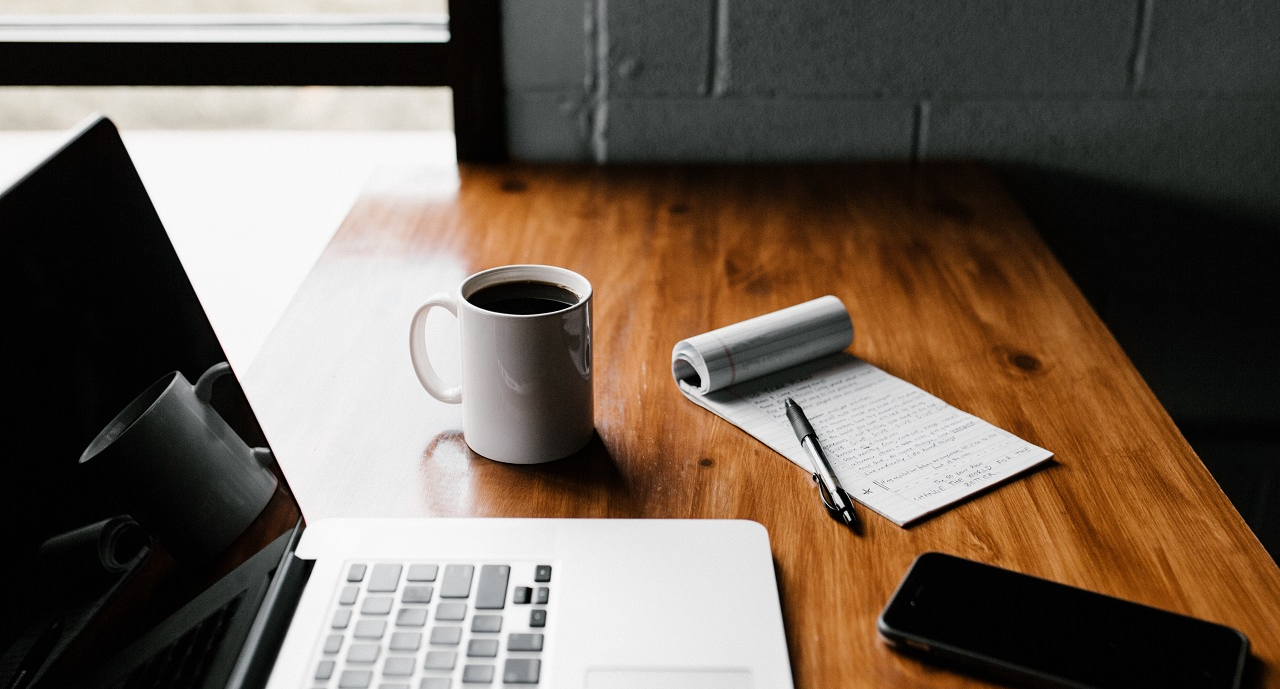
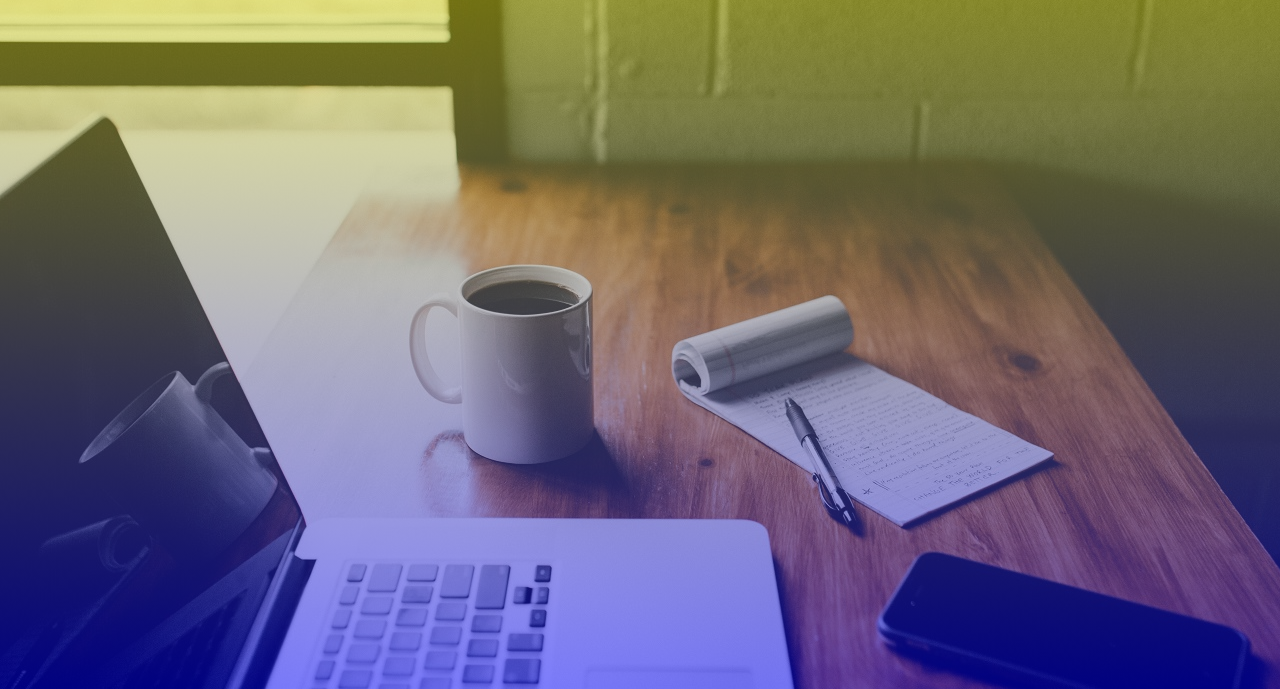
Before and after one commit to alnurkhanmissiom/responsive-portfolio, a plain HTML site: page index.html in a window 1280 px wide. Shown: the part 111-800 px from the top of the page. Drawn offline with Linux system fonts and the light colour scheme.

Commit message:
Picture added effect

```diff
--- a/css/style.css
+++ b/css/style.css
@@ -14,7 +14,7 @@ html{
 
 
 #header{
-    background-image:url("/images/bg-header.jpg");
+    background-image:linear-gradient(to bottom, rgba(255,255,0,0.5), rgba(0,0,255,0.5)),url("/images/bg-header.jpg");
     background-repeat: no-repeat;
     min-height: 100vh;
     width: 100%;
```
